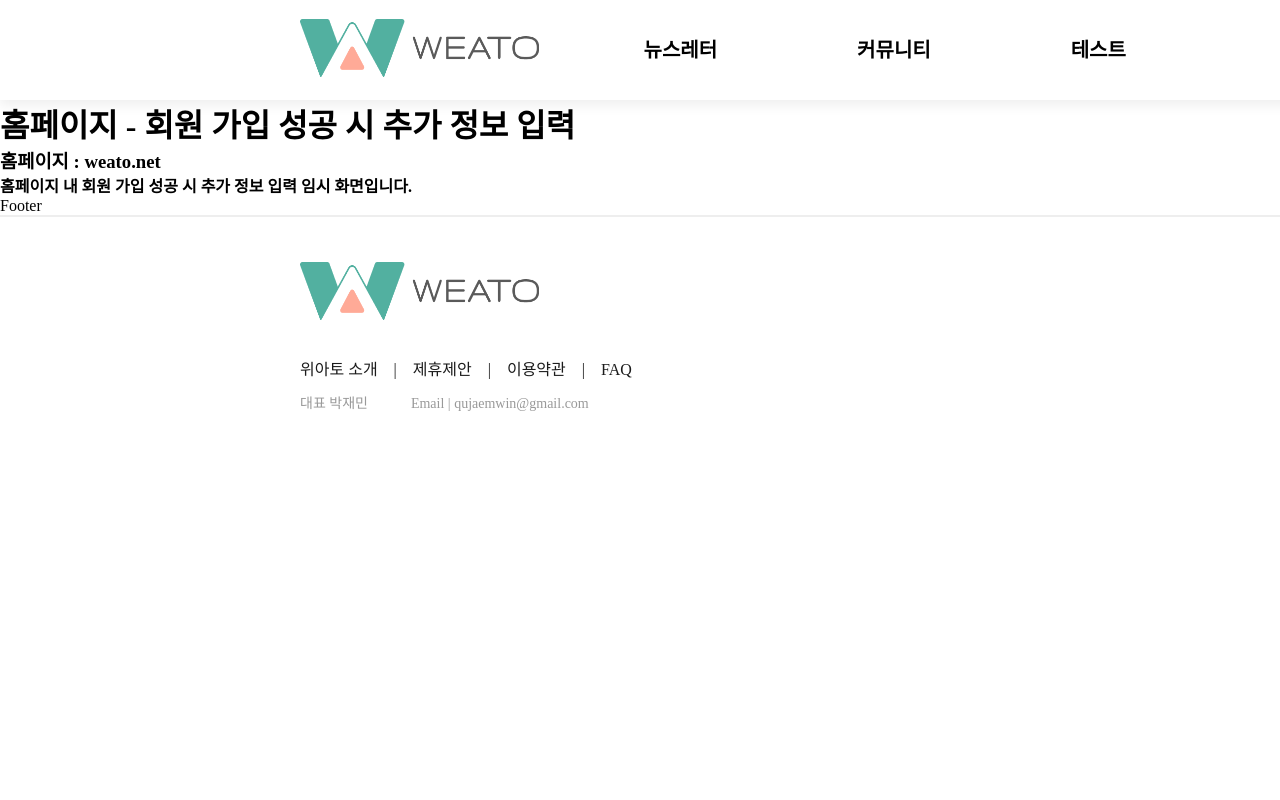
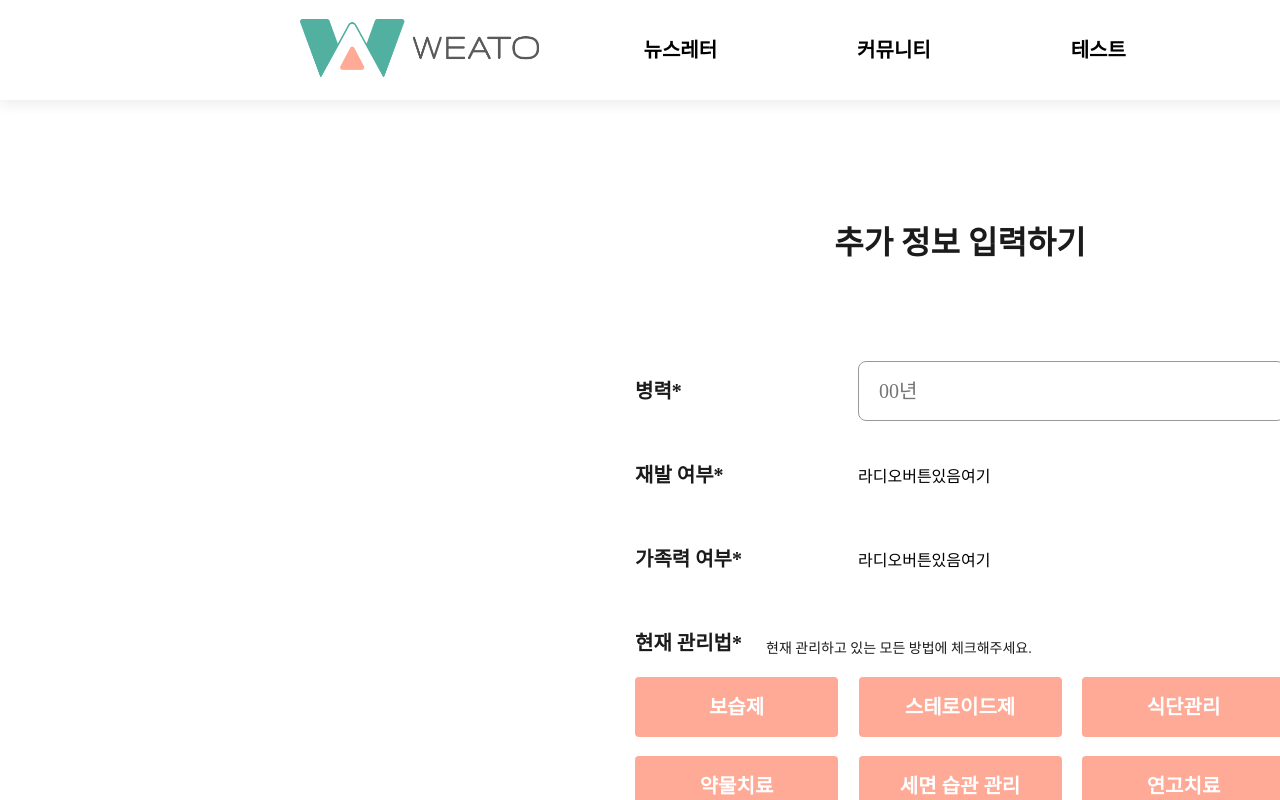
Before and after one commit to ceos15th-AllG/weato-client, a Next.js app: page /signup/more in a window 1280 px wide. Shown: the top 800 px of the page. Built offline with nearby package versions, Linux system fonts and the light colour scheme; a web font is replaced by a local one.

Commit message:
:lipstick: style: 회원가입 후 추가 정보 페이지 스타일링 완료
pages/signup/more.jsx 내 추가 정보 입력 페이지 스타일링까지 완료

```diff
--- a/pages/signup/more.jsx
+++ b/pages/signup/more.jsx
@@ -1,15 +1,261 @@
+/** @jsxImportSource @emotion/react */
+import { css } from '@emotion/react';
+import styled from '@emotion/styled';
+
+import {
+  sub,
+  gray05,
+  text_black,
+  semantic_red,
+  gray07,
+  main,
+} from '../../styles/Colors';
+
+import {
+  Display1,
+  Subhead4,
+  Body1,
+  Body2,
+  Body3,
+} from '../../styles/FontStyle';
+
+import Button from '../../src/components/common/ButtonContainer';
+
+const Layout = styled.div`
+  margin: 122px 635px 136px;
+
+  display: flex;
+  flex-direction: column;
+  align-items: center;
+`;
+
+const TopText = styled.div`
+  ${Display1};
+
+  color: ${text_black};
+`;
+
+const Content = styled.form`
+  display: flex;
+  flex-direction: column;
+
+  margin-top: 97px;
+`;
+
+const ContentItem = styled.div`
+  display: flex;
+  flex-direction: column;
+`;
+
+const Row = styled.div`
+  display: flex;
+  align-items: center;
+`;
+
+const RowText = styled.span`
+  width: 223px;
+
+  text-align: left;
+
+  ${Subhead4}
+
+  color : ${text_black};
+`;
+
+const InputField = styled.input`
+  flex: 1;
+
+  height: 60px;
+
+  ${Body3}
+
+  outline : none;
+  border: 1px solid ${gray05};
+  border-radius: 8px;
+
+  padding: 16px 20px;
+`;
+
+const TagRow = styled.div`
+  display: flex;
+  justify-content: left;
+  align-items: flex-end;
+
+  margin-bottom: 20px;
+`;
+
+const TagHeader = styled.header`
+  ${Subhead4}
+
+  color : ${text_black};
+`;
+
+const TagSubHeader = styled.span`
+  margin-left: 24px;
+
+  font-weight: 500;
+  font-size: 14px;
+
+  color: ${text_black};
+`;
+
+const ButtonRow = styled.div`
+  display: flex;
+  justify-content: space-between;
+  align-items: center;
+`;
+
+const SeverityRow = styled.div`
+  display: flex;
+  justify-content: left;
+  align-items: center;
+`;
+
+const TempRadioBtn = styled.div`
+  width: 20px;
+  height: 20px;
+  border-radius: 50%;
+
+  margin-right: 32px;
+
+  background-color: ${sub};
+`;
+
+const SeverityText = styled.span`
+  ${Body3}
+
+  color : ${text_black};
+`;
+
 export default function More() {
   return (
-    <div>
-      <main>
-        <h1>홈페이지 - 회원 가입 성공 시 추가 정보 입력</h1>
-        <h3>
-          홈페이지 : <a href="/">weato.net</a>
-        </h3>
-        <h4>홈페이지 내 회원 가입 성공 시 추가 정보 입력 임시 화면입니다.</h4>
-      </main>
+    <Layout>
+      <TopText>추가 정보 입력하기</TopText>
 
-      <footer>Footer</footer>
-    </div>
+      <Content>
+        <ContentItem
+          css={css`
+            margin-bottom: 40px;
+          `}
+        >
+          <Row>
+            <RowText>병력*</RowText>
+            <InputField placeholder="00년" />
+          </Row>
+        </ContentItem>
+
+        <ContentItem
+          css={css`
+            margin-bottom: 56px;
+          `}
+        >
+          <Row>
+            <RowText>재발 여부*</RowText>
+            <div>라디오버튼있음여기</div>
+          </Row>
+        </ContentItem>
+
+        <ContentItem
+          css={css`
+            margin-bottom: 56px;
+          `}
+        >
+          <Row>
+            <RowText>가족력 여부*</RowText>
+            <div>라디오버튼있음여기</div>
+          </Row>
+        </ContentItem>
+
+        <ContentItem
+          css={css`
+            margin-bottom: 56px;
+          `}
+        >
+          <TagRow>
+            <TagHeader>현재 관리법*</TagHeader>
+            <TagSubHeader>
+              현재 관리하고 있는 모든 방법에 체크해주세요.
+            </TagSubHeader>
+          </TagRow>
+          <ButtonRow
+            css={css`
+              margin-bottom: 19px;
+            `}
+          >
+            <Button text={'보습제'} btnType={'8'} />
+            <Button text={'스테로이드제'} btnType={'8'} />
+            <Button text={'식단관리'} btnType={'8'} />
+          </ButtonRow>
+          <ButtonRow
+            css={css`
+              margin-bottom: 19px;
+            `}
+          >
+            <Button text={'약물치료'} btnType={'8'} />
+            <Button text={'세면 습관 관리'} btnType={'8'} />
+            <Button text={'연고치료'} btnType={'8'} />
+          </ButtonRow>
+          <ButtonRow>
+            <Button text={'광선치료'} btnType={'8'} />
+            <Button text={'한방치료'} btnType={'8'} />
+            <Button text={'기타'} btnType={'8'} />
+          </ButtonRow>
+        </ContentItem>
+
+        <ContentItem
+          css={css`
+            margin-bottom: 98px;
+          `}
+        >
+          <TagHeader
+            css={css`
+              margin-bottom: 15px;
+            `}
+          >
+            증상 정도(1~4)*
+          </TagHeader>
+          <SeverityRow
+            css={css`
+              margin-bottom: 20px;
+            `}
+          >
+            <TempRadioBtn />
+            <SeverityText>1(경미) - 보습제, 피부연화제 등만 적용</SeverityText>
+          </SeverityRow>
+          <SeverityRow
+            css={css`
+              margin-bottom: 20px;
+            `}
+          >
+            <TempRadioBtn />
+            <SeverityText>
+              2(경도~중등도) - 약~중간 효능의 스테로이드제 등 국소 면역 억제제
+              적용
+            </SeverityText>
+          </SeverityRow>
+          <SeverityRow
+            css={css`
+              margin-bottom: 20px;
+            `}
+          >
+            <TempRadioBtn />
+            <SeverityText>
+              3(중등~중증) - 중간~높은 효능의 스테로이드제 등 국소 면역 억제제
+              적용
+            </SeverityText>
+          </SeverityRow>
+          <SeverityRow>
+            <TempRadioBtn />
+            <SeverityText>
+              4(중증 이상) - 국소 치료에도 반응하지 않는 경우
+            </SeverityText>
+          </SeverityRow>
+        </ContentItem>
+
+        <ContentItem>
+          <Button text="저장하기" btnType="6" />
+        </ContentItem>
+      </Content>
+    </Layout>
   );
 }
```
